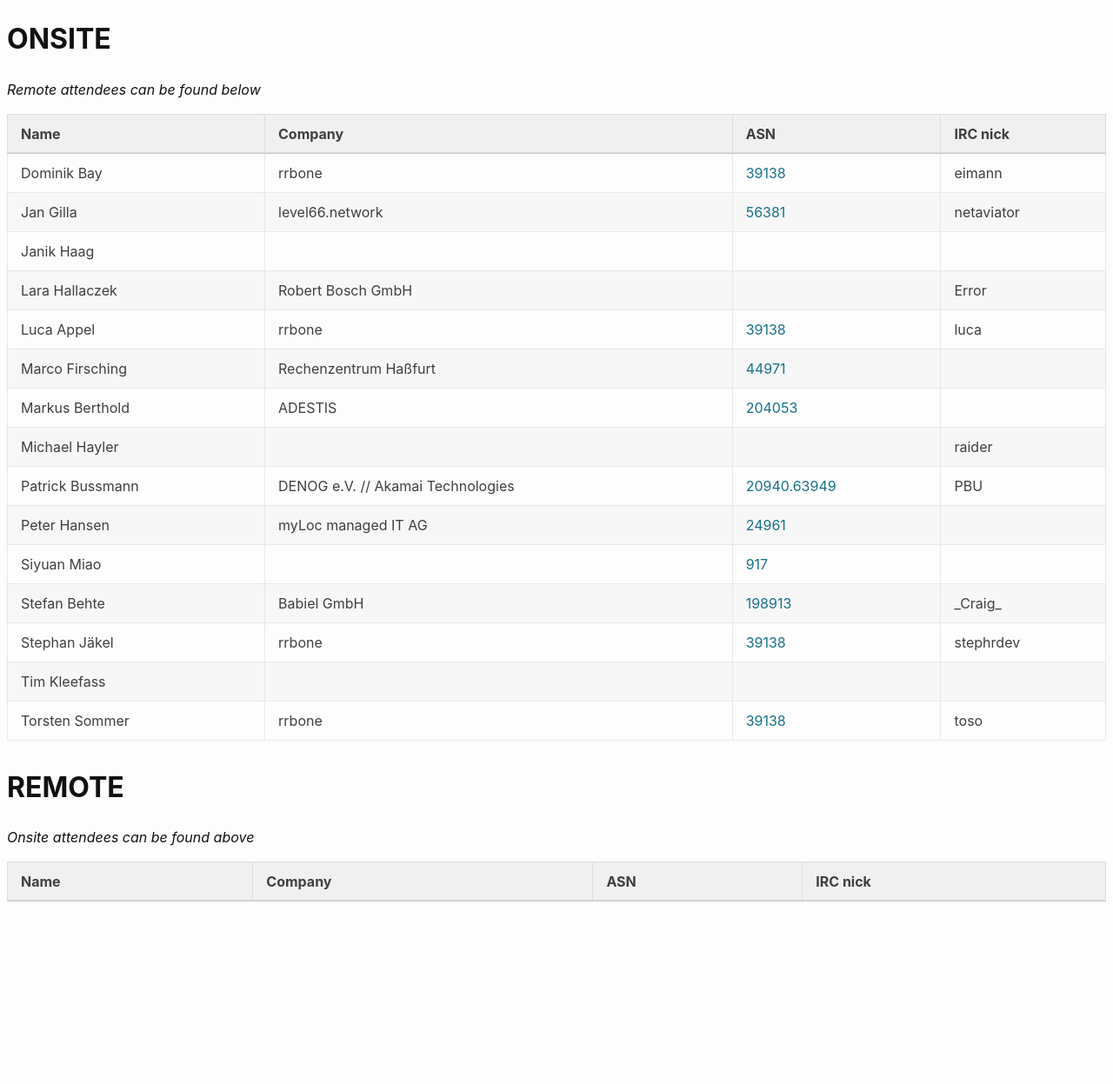
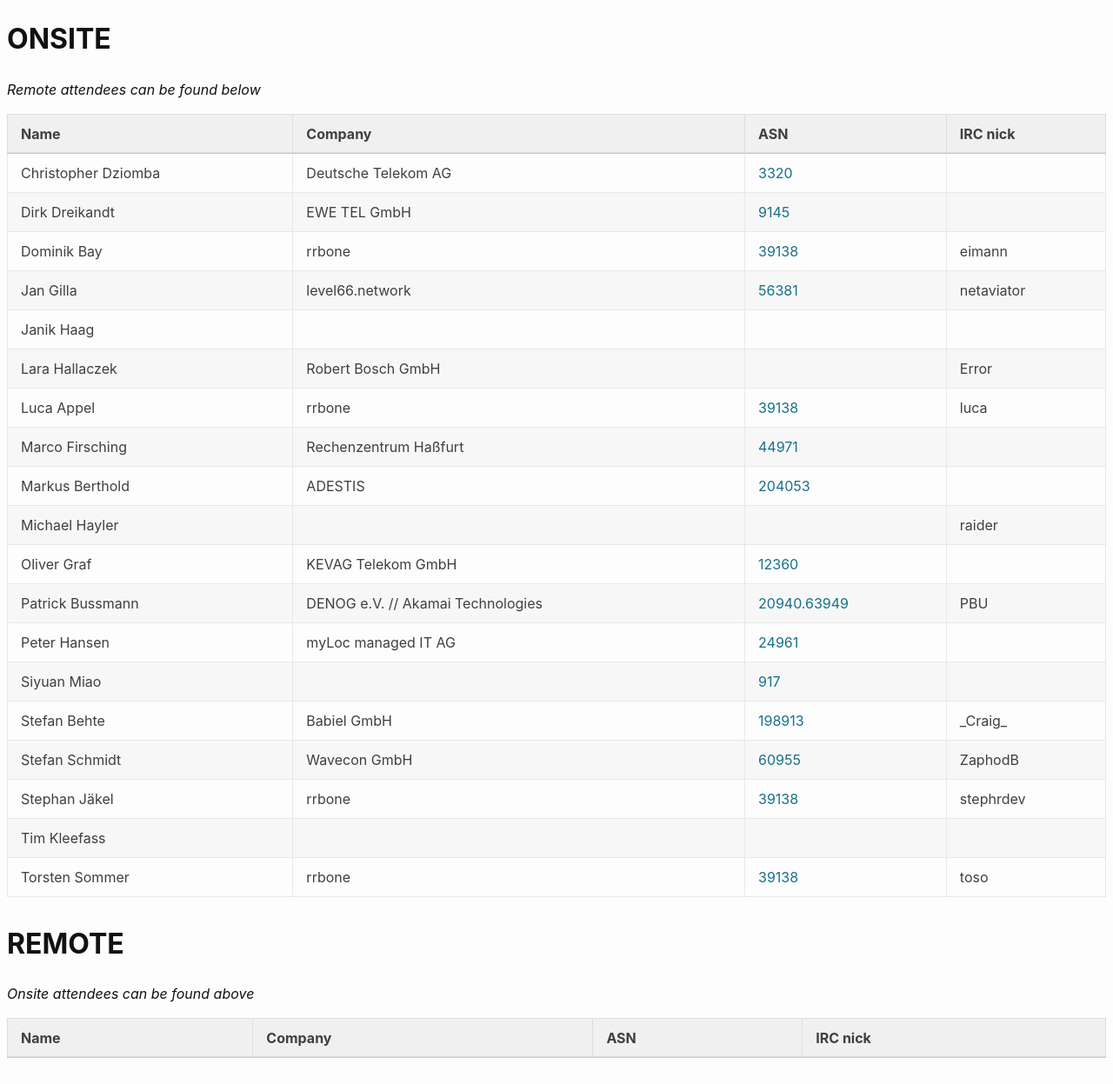
Before and after one commit to denog/pretix-attendeelist, a Jekyll site: the page built from denog15/index.md, in a window 1280 px wide and 1247 px high. Shown: the whole window at 87% size. Built offline with Jekyll 4.4.1, drawn with Linux system fonts in a browser that asks for light colours.

Commit message:
Latest data: Mon Jul 10 20:26:06 UTC 2023

```diff
--- a/_data/attendees_denog15_onsite.json
+++ b/_data/attendees_denog15_onsite.json
@@ -1,4 +1,16 @@
 [
+  {
+    "name": "Christopher Dziomba",
+    "company": "Deutsche Telekom AG",
+    "irc": null,
+    "asn": "3320"
+  },
+  {
+    "name": "Dirk Dreikandt",
+    "company": "EWE TEL GmbH",
+    "irc": null,
+    "asn": "9145"
+  },
   {
     "name": "Dominik Bay",
     "company": "rrbone",
@@ -48,6 +60,12 @@
     "asn": null
   },
   {
+    "name": "Oliver Graf",
+    "company": "KEVAG Telekom GmbH",
+    "irc": null,
+    "asn": "12360"
+  },
+  {
     "name": "Patrick Bussmann",
     "company": "DENOG e.V. // Akamai Technologies",
     "irc": "PBU",
@@ -72,6 +90,12 @@
     "asn": "198913"
   },
   {
+    "name": "Stefan Schmidt",
+    "company": "Wavecon GmbH",
+    "irc": "ZaphodB",
+    "asn": "60955"
+  },
+  {
     "name": "Stephan Jäkel",
     "company": "rrbone",
     "irc": "stephrdev",
```
Also changed, not shown: _data/attendees_denog15_online.json (added, +38 -0 lines).
